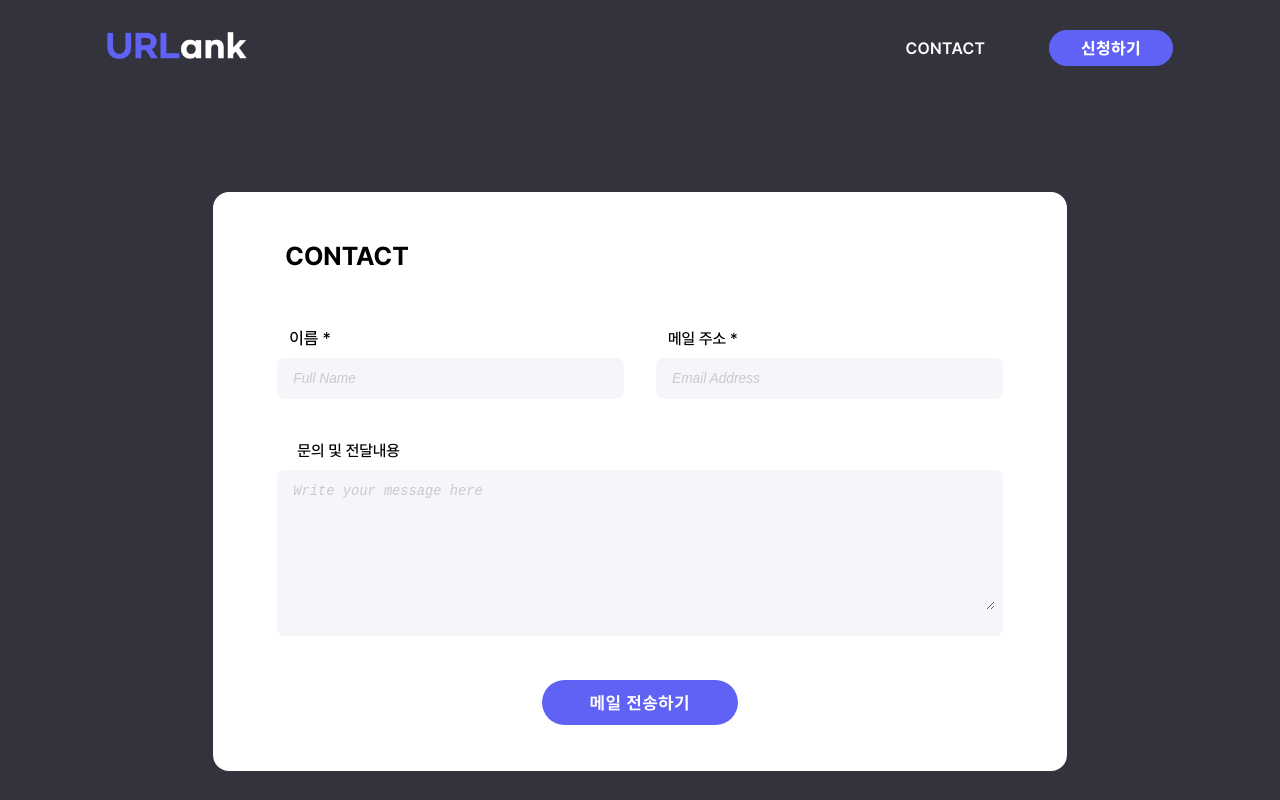
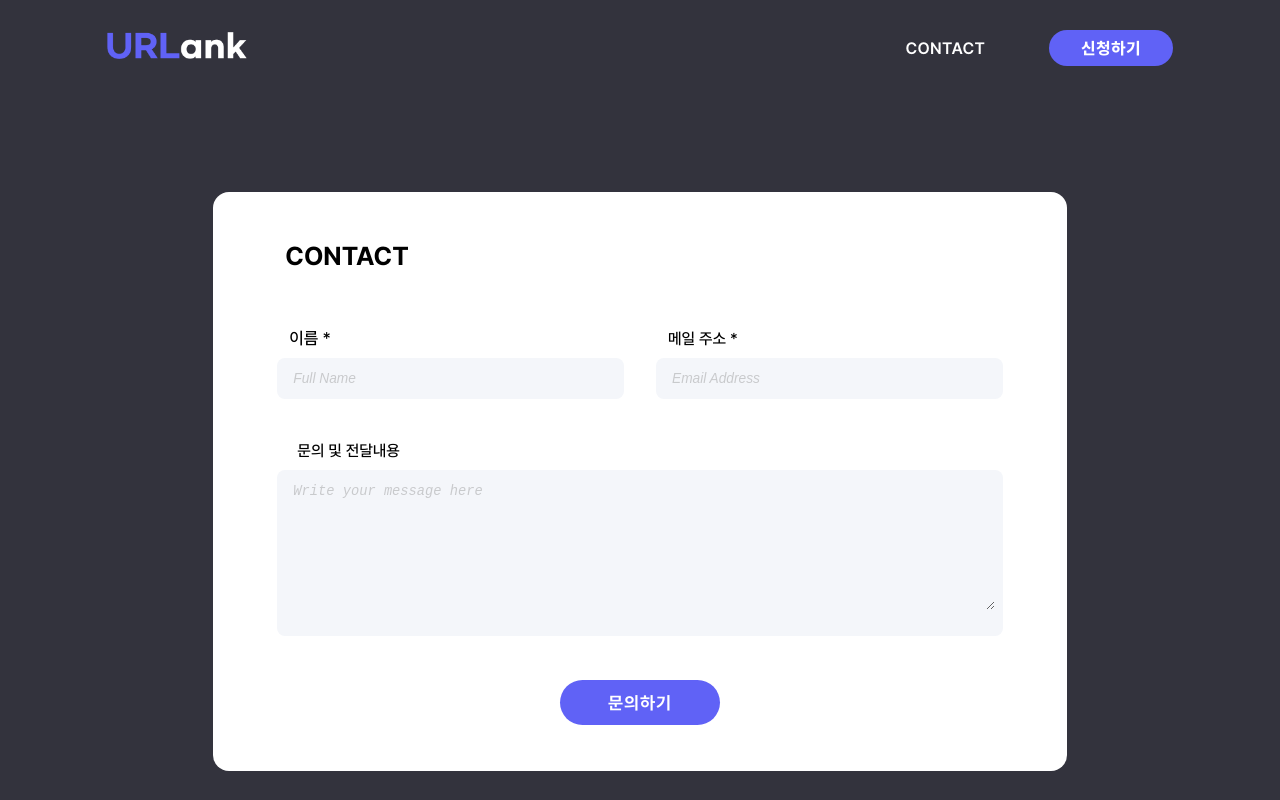
Before and after one commit to Limseongjoon/wherewework, a Next.js app: page /contact in a window 1280 px wide. Shown: the top 800 px of the page. Built offline with nearby package versions, Linux system fonts and the light colour scheme.

Commit message:
[fix] Fix text

```diff
--- a/pages/contact.tsx
+++ b/pages/contact.tsx
@@ -115,11 +115,11 @@ const FrameComponent1: NextPage = () => {
                     email: '',
                     message: '',
                   });
-                  alert('메일이 전송되었습니다.');
+                  alert('문의가 접수되었습니다.');
                 }
               }}
             >
-              메일 전송하기
+              문의하기
             </b>
           </div>
         </div>
```
